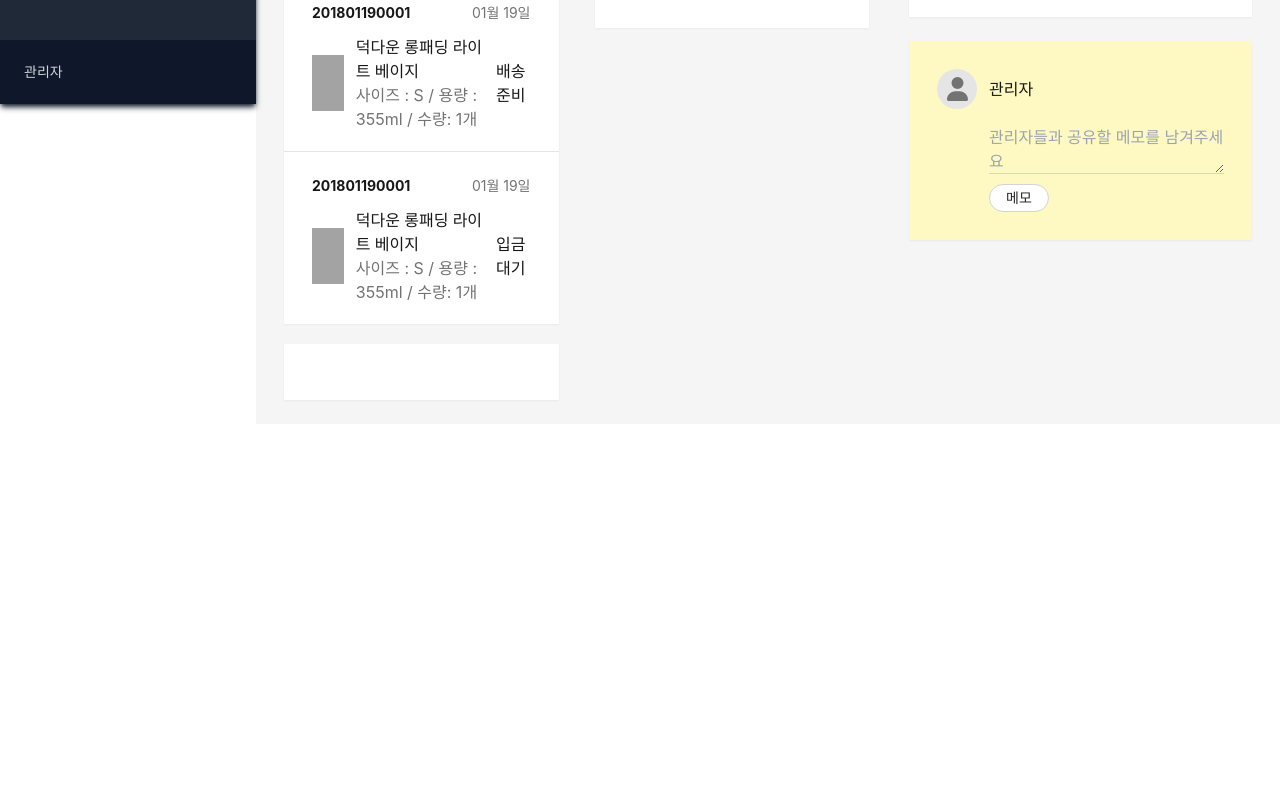
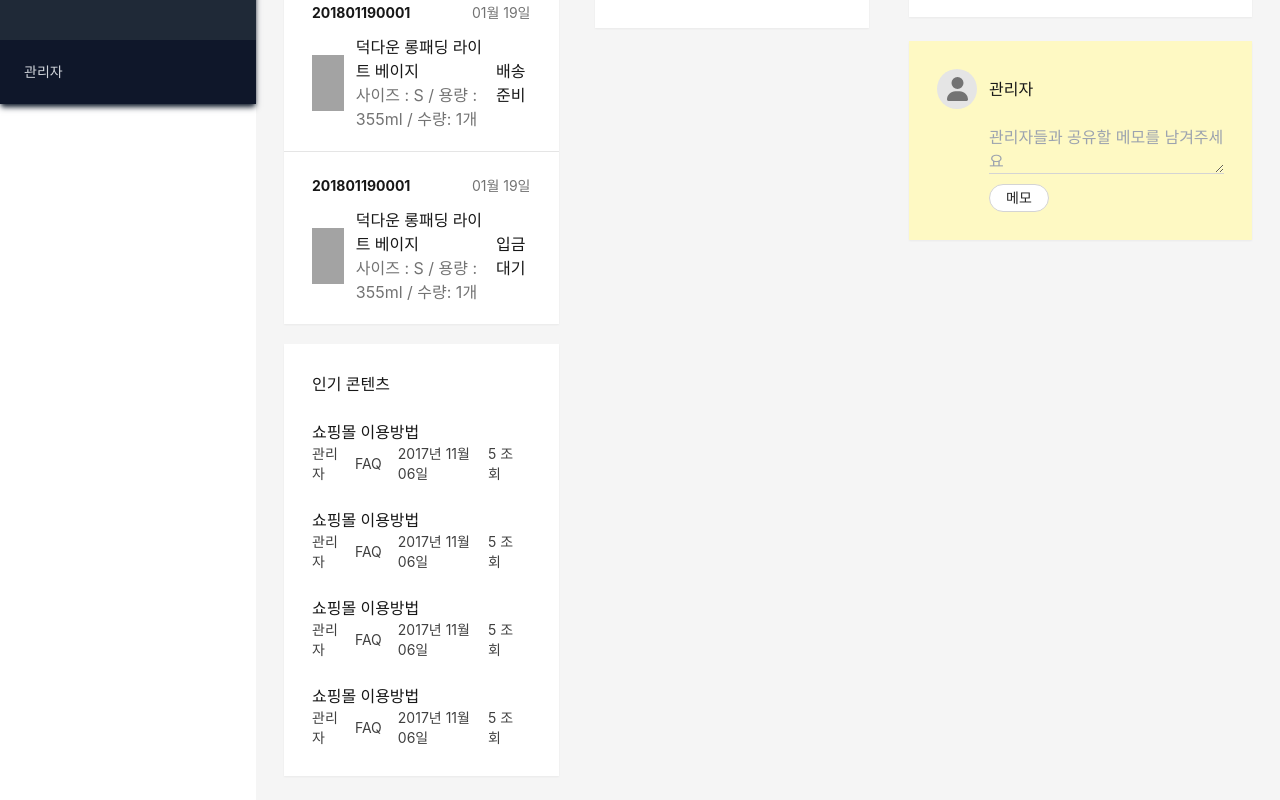
Before and after one commit to hankyeol-jung/react-admin, a React (Create React App) app: page / in a window 1280 px wide. Shown: the part 696-1496 px from the top of the page. Before the commit the page ends 1120 px from the top, so only its background shows below. Built offline with nearby package versions, Linux system fonts and the light colour scheme.

Commit message:
인기 콘텐츠

```diff
--- a/src/App.js
+++ b/src/App.js
@@ -186,7 +186,8 @@ function App() {
             </div>
             <div className="grid grid-cols-2 gap-9">
               <div>
-                <div className="mb-5 text-left bg-white shadow-sm">
+                {/* 오늘의 할일 */}
+                <div className="mb-5 text-left bg-white shadow-sm last:mb-0">
                   <div className="flex items-center p-7">
                     <p className="mr-2 text-base font-medium text-neutral-900">
                       오늘의 할일
@@ -250,7 +251,60 @@ function App() {
                     </div>
                   </div>
                 </div>
-                <div className="bg-white shadow-sm p-7"></div>
+                {/* 인기 콘텐츠 */}
+                <div className="mb-5 text-left bg-white shadow-sm p-7 last:mb-0">
+                  <p className="mb-1 text-base font-medium text-neutral-900">
+                    인기 콘텐츠
+                  </p>
+                  {/* 콘텐츠 아이템 */}
+                  <div className="mt-6">
+                    <p className="text-base font-medium text-neutral-900">
+                      쇼핑몰 이용방법
+                    </p>
+                    <div className="flex items-center text-sm font-normal text-neutral-700">
+                      <p className="mr-4">관리자</p>
+                      <p className="mr-4">FAQ</p>
+                      <p className="mr-4">2017년 11월 06일</p>
+                      <p className="mr-4">5 조회</p>
+                    </div>
+                  </div>
+                  {/* 콘텐츠 아이템 */}
+                  <div className="mt-6">
+                    <p className="text-base font-medium text-neutral-900">
+                      쇼핑몰 이용방법
+                    </p>
+                    <div className="flex items-center text-sm font-normal text-neutral-700">
+                      <p className="mr-4">관리자</p>
+                      <p className="mr-4">FAQ</p>
+                      <p className="mr-4">2017년 11월 06일</p>
+                      <p className="mr-4">5 조회</p>
+                    </div>
+                  </div>
+                  {/* 콘텐츠 아이템 */}
+                  <div className="mt-6">
+                    <p className="text-base font-medium text-neutral-900">
+                      쇼핑몰 이용방법
+                    </p>
+                    <div className="flex items-center text-sm font-normal text-neutral-700">
+                      <p className="mr-4">관리자</p>
+                      <p className="mr-4">FAQ</p>
+                      <p className="mr-4">2017년 11월 06일</p>
+                      <p className="mr-4">5 조회</p>
+                    </div>
+                  </div>
+                  {/* 콘텐츠 아이템 */}
+                  <div className="mt-6">
+                    <p className="text-base font-medium text-neutral-900">
+                      쇼핑몰 이용방법
+                    </p>
+                    <div className="flex items-center text-sm font-normal text-neutral-700">
+                      <p className="mr-4">관리자</p>
+                      <p className="mr-4">FAQ</p>
+                      <p className="mr-4">2017년 11월 06일</p>
+                      <p className="mr-4">5 조회</p>
+                    </div>
+                  </div>
+                </div>
               </div>
               <div>
                 <div className="mb-5 bg-white shadow-sm p-7"></div>
```
